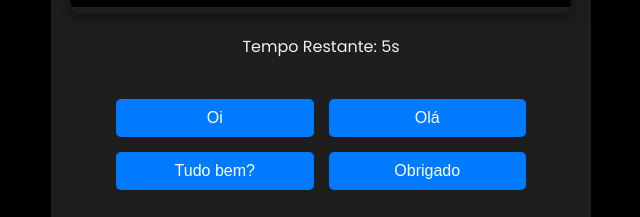
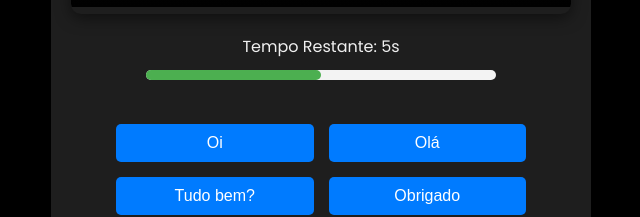
Before and after one commit to victorfs32/projeto, a React (Create React App) app: page /Saudacoes in a window 1280 px wide. Shown: the part 442-659 px from the top of the page, without its empty margins (319-959 px from the left). Built offline with nearby package versions, Linux system fonts and the light colour scheme; grey boxes are pictures that could not be loaded.

Commit message:
Alterações

```diff
--- a/src/pages/Quiz/Alfabeto.js
+++ b/src/pages/Quiz/Alfabeto.js
@@ -137,7 +137,7 @@ function Quiz({ userName }) {
   const [score, setScore] = useState(0);
   const [incorrectAnswers, setIncorrectAnswers] = useState([]);
   const [selectedAnswerIndex, setSelectedAnswerIndex] = useState(null);
-  const [timer, setTimer] = useState(30);
+  const [timer, setTimer] = useState(10);
   const [timerRunning, setTimerRunning] = useState(true);
   const [correctAnswerIndex, setCorrectAnswerIndex] = useState(null);
   const videoRef = useRef(null);
@@ -173,7 +173,7 @@ function Quiz({ userName }) {
     }
 
     // Reseta o cronômetro ao trocar de pergunta
-    setTimer(30);
+    setTimer(10);
     setTimerRunning(true);
     setCorrectAnswerIndex(null);
   }, [currentQuestion]);
@@ -249,7 +249,7 @@ function Quiz({ userName }) {
               {/* Barra de progresso para o tempo restante */}
               <progress
                 value={timer}
-                max={30}
+                max={10}
                 className="progress-bar"
                 aria-label="Tempo Restante"
               />
--- a/src/pages/Quiz/Numeros.js
+++ b/src/pages/Quiz/Numeros.js
@@ -163,7 +163,7 @@ function Quiz({ userName }) {
       } else {
         setShowScore(true);
       }
-    }, 2000); // Espera 1 segundo antes de passar para a próxima pergunta
+    }, 1500); // Espera 1 segundo antes de passar para a próxima pergunta
   };
 
   return (
@@ -198,6 +198,13 @@ function Quiz({ userName }) {
             </div>
             <div className="timer">
               <span>Tempo Restante: {timer}s</span>
+              {/* Barra de progresso para o tempo restante */}
+              <progress
+                value={timer}
+                max={10}
+                className="progress-bar"
+                aria-label="Tempo Restante"
+              />
             </div>
           </div>
           <div className="answer-section">
--- a/src/pages/Quiz/Saudacoes.js
+++ b/src/pages/Quiz/Saudacoes.js
@@ -201,7 +201,7 @@ function Quiz({ userName }) {
       } else {
         setShowScore(true);
       }
-    }, 2000); // Espera 1 segundo antes de passar para a próxima pergunta
+    }, 1500); // Espera 1 segundo antes de passar para a próxima pergunta
   };
 
   return (
@@ -236,6 +236,13 @@ function Quiz({ userName }) {
             </div>
             <div className="timer">
               <span>Tempo Restante: {timer}s</span>
+              {/* Barra de progresso para o tempo restante */}
+              <progress
+                value={timer}
+                max={10}
+                className="progress-bar"
+                aria-label="Tempo Restante"
+              />
             </div>
           </div>
           <div className="answer-section">
```
